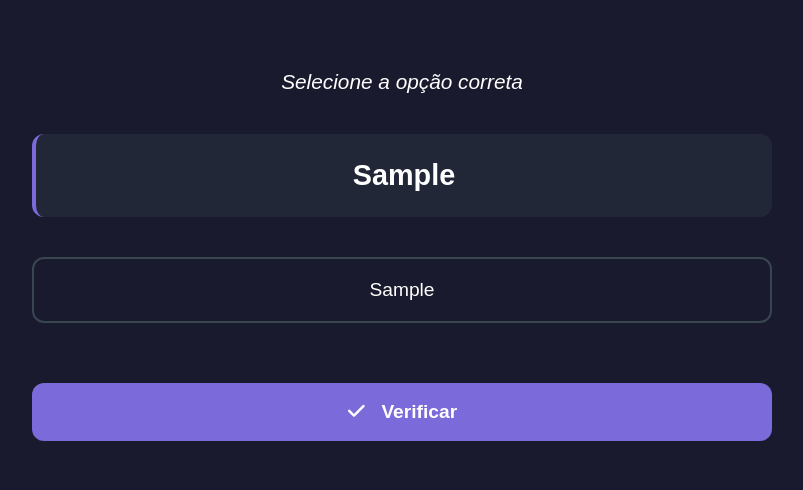
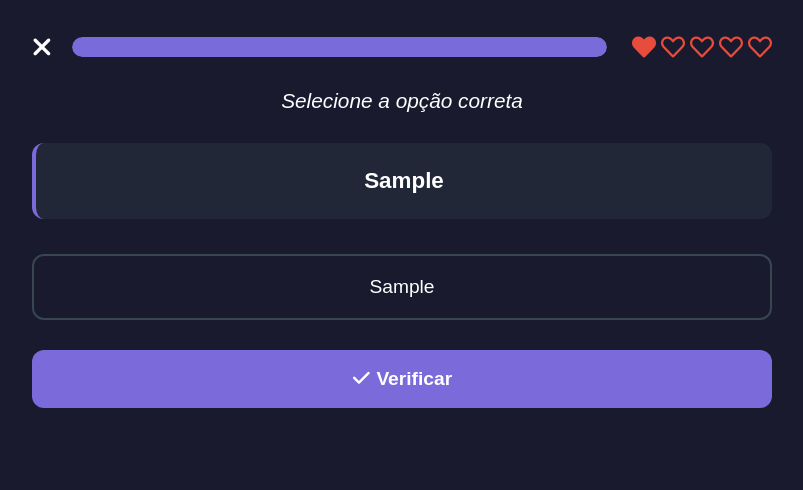
Before and after one commit to aeco24-25/relatorio-da-pap-dvdrlm, a PHP site: page /user/exercicio.php?id=1 in a window 1280 px wide. Shown: the top 490 px of the page, without its empty margins (238-1041 px from the left). Run offline with PHP 8.4, Linux system fonts and the light colour scheme; the visitor is signed in with stand-in values (Sample User, id 1); tables that the repository leaves empty hold one stand-in row (values such as "Sample post").

Commit message:
final de quarta

```diff
--- a/user/exercicio.php
+++ b/user/exercicio.php
@@ -13,6 +13,10 @@ if (!isset($_GET['id']) || !is_numeric($_GET['id'])) {
 
 $id_expressao = $_GET['id'];
 $username = $_SESSION['username'];
+
+if (!isset($_SESSION['lives'])) {
+    $_SESSION['lives'] = 5;
+}
 
 $conn = new mysqli('localhost', 'root', '', 'dteaches');
 if ($conn->connect_error) {
@@ -42,13 +46,33 @@ $stmt_proxima->execute();
 $result_proxima = $stmt_proxima->get_result();
 $proxima_expressao = $result_proxima->fetch_assoc();
 
+// Get total expressions in this category for progress calculation
+$stmt_total = $conn->prepare("SELECT COUNT(*) as total FROM expressoes WHERE id_categoria = ?");
+$stmt_total->bind_param("i", $expressao['id_categoria']);
+$stmt_total->execute();
+$result_total = $stmt_total->get_result();
+$total_expressions = $result_total->fetch_assoc()['total'];
+
+// Get completed expressions by user in this category
+$stmt_completed = $conn->prepare("SELECT COUNT(*) as completed FROM progresso p
+                                JOIN expressoes e ON p.id_expressao = e.id_expressao
+                                WHERE p.username = ? AND p.completo = TRUE AND e.id_categoria = ?");
+$stmt_completed->bind_param("si", $username, $expressao['id_categoria']);
+$stmt_completed->execute();
+$result_completed = $stmt_completed->get_result();
+$completed_expressions = $result_completed->fetch_assoc()['completed'];
+
 $mensagem = '';
 $resposta_correta = false;
 
 if ($_SERVER['REQUEST_METHOD'] === 'POST') {
     $resposta_usuario = isset($_POST['resposta']) ? trim($_POST['resposta']) : '';
 
-    $resposta_correta = (strtolower($resposta_usuario) === strtolower($expressao['traducao_portugues']));
+    // Normalize both strings for comparison
+    $resposta_correta_db = strtolower(trim($expressao['traducao_portugues']));
+    $resposta_usuario_normalized = strtolower(trim($resposta_usuario));
+
+    $resposta_correta = ($resposta_usuario_normalized === $resposta_correta_db);
 
     if ($resposta_correta) {
         $stmt = $conn->prepare("INSERT INTO progresso (username, id_expressao, completo)
@@ -56,8 +80,17 @@ if ($_SERVER['REQUEST_METHOD'] === 'POST') {
                                ON DUPLICATE KEY UPDATE completo = TRUE");
         $stmt->bind_param("si", $username, $id_expressao);
         $stmt->execute();
+        $completed_expressions++; // Increment for the current correct answer
     } else {
+        $_SESSION['lives']--; // Decrease lives on wrong answer
         $mensagem = '<div class="mensagem-erro"><i class="fas fa-times"></i> Incorreto. Tente novamente.</div>';
+
+        // If lives reach 0, redirect to indexuser.php
+        if ($_SESSION['lives'] <= 0) {
+            $_SESSION['lives'] = 5; // Reset lives
+            header('Location: indexuser.php?message=no_lives');
+            exit();
+        }
     }
 }
 
@@ -95,11 +128,13 @@ shuffle($alternativas);
 
     .exercicio-container {
       max-width: 800px;
-      margin: 0 auto;
+      margin: -55px auto;
       padding: 20px;
+      position: relative;
     }
 
     .exercicio-card {
+      margin-top: 20px;
       background-color: transparent;
       padding: 30px;
     }
@@ -107,16 +142,15 @@ shuffle($alternativas);
     .instrucao {
       font-size: 1.3rem;
       color: #fff;
-      margin-bottom: 25px;
+      margin-bottom: 30px;
       font-style: italic;
       text-align: center;
     }
 
     .exercicio-questao {
-      font-size: 1.8rem;
+      font-size: 1.4rem;
       font-weight: bold;
       text-align: center;
-      margin: 40px 0;
       padding: 25px;
       background-color: rgba(55, 70, 79, 0.3);
       border-radius: 12px;
@@ -124,10 +158,10 @@ shuffle($alternativas);
     }
 
     .opcoes-container {
+      margin-top: 35px;
       display: grid;
       grid-template-columns: 1fr;
       gap: 15px;
-      margin-bottom: 30px;
     }
 
     .opcao-label {
@@ -172,6 +206,7 @@ shuffle($alternativas);
       width: 100%;
       margin-top: 30px;
       transition: all 0.3s;
+      text-decoration: none;
     }
 
     .btn-submeter:hover {
@@ -210,15 +245,98 @@ shuffle($alternativas);
       margin: 30px 0;
     }
 
-    .fas {
-      margin-right: 10px;
+    .btn-sair {
+      position: absolute;
+      top: 62px;
+      left: 40px;
+      background-color: transparent;
+      color: #fff;
+      width: 40px;
+      height: 40px;
+      font-size: 1.68rem;
+      cursor: pointer;
+      display: flex;
+      align-items: center;
+      justify-content: center;
+      transition: all 0.3s;
+      text-decoration: none;
+    }
+
+    .btn-sair:hover {
+      background-color: rgba(123, 106, 218, 0.2);
+    }
+
+    .progress-container {
+      display: flex;
+      justify-content: space-between;
+      align-items: center;
+      margin-bottom: 30px;
+    }
+
+    .progress-bar {
+      margin-left: 40px;
+      flex-grow: 1;
+      height: 20px;
+      background-color: rgba(55, 70, 79, 0.3);
+      border-radius: 10px;
+      margin-right: 20px;
+      overflow: hidden;
+    }
+
+    .progress-fill {
+      height: 100%;
+      background-color: #7b6ada;
+      border-radius: 10px;
+      transition: width 0.3s;
+    }
+
+    .lives-container {
+      display: flex;
+      align-items: center;
+    }
+
+    .life {
+      color: #e74c3c;
+      font-size: 1.5rem;
+      margin-left: 5px;
+    }
+
+    .progress-text {
+      margin-top: 5px;
+      text-align: right;
+      font-size: 0.9rem;
+      color: #aaa;
     }
   </style>
 </head>
 
 <body>
   <div class="exercicio-container">
+    <a href="indexuser.php" class="btn-sair" title="Voltar">
+      <i class="fas fa-times"></i>
+    </a>
+
     <div class="exercicio-card">
+      <!-- Progress bar and lives -->
+      <div class="progress-container">
+        <div class="progress-bar">
+          <div class="progress-fill" style="width: <?php echo ($completed_expressions / $total_expressions) * 100; ?>%"></div>
+        </div>
+        <div class="lives-container">
+          <?php
+          $full_hearts = $_SESSION['lives'];
+          $empty_hearts = 5 - $full_hearts;
+
+          for ($i = 0; $i < $full_hearts; $i++) {
+              echo '<i class="fas fa-heart life"></i>';
+          }
+          for ($i = 0; $i < $empty_hearts; $i++) {
+              echo '<i class="far fa-heart life"></i>';
+          }
+          ?>
+        </div>
+      </div>
+
       <?php echo $mensagem; ?>
 
       <?php if (!$resposta_correta): ?>
```
Also changed, not shown: user/indexuser.php (+8 -9 lines).
